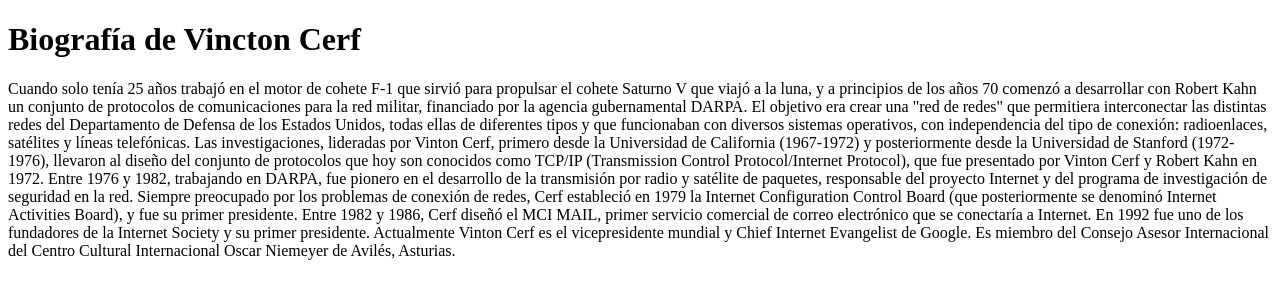
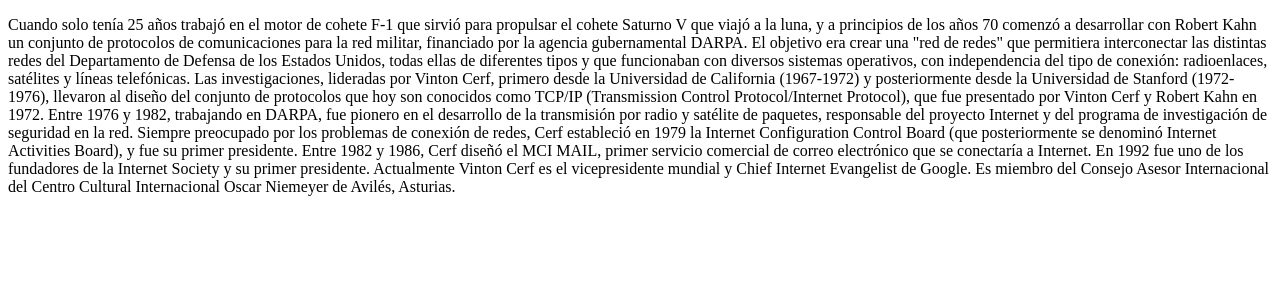
Before and after one commit to friszusfleis/principal, a plain HTML site: page HTML/Tarea 10.html in a window 1280 px wide. Drawn offline with Linux system fonts and the light colour scheme.

Commit message:
confirmar

```diff
--- a/HTML/Tarea 10.html
+++ b/HTML/Tarea 10.html
@@ -1,7 +1,7 @@
 <!DOCTYPE html>
 <html>
     <head>
-        <h1>Biografía de Vincton Cerf</h1>
+        <title>Biografía de Vincton Cerf</title>
 
     </head>
     <body>
```
